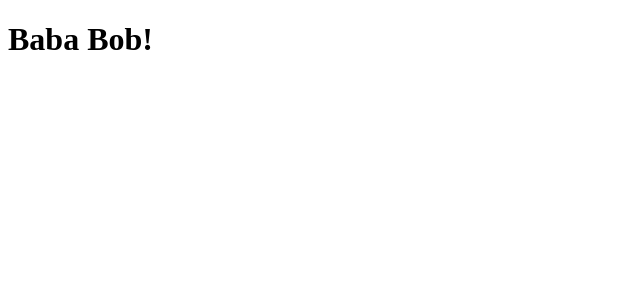
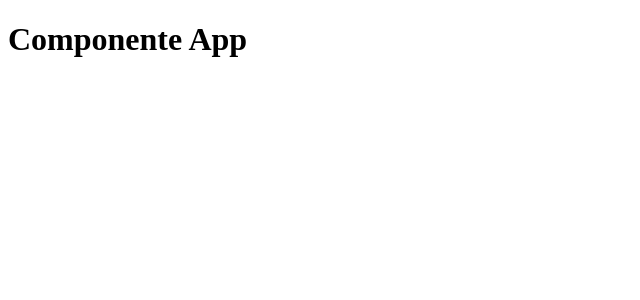
Before and after one commit to eduuk15/ReactFundamentos, a React app: page / in a window 1280 px wide. Shown: the top 300 px of the page, without its empty margins (0-640 px from the left). Built offline with nearby package versions, Linux system fonts and the light colour scheme.

Commit message:
criando primeiro componente

```diff
--- /dev/null
+++ b/src/App.js
@@ -0,0 +1,7 @@
+import React from "react";
+
+function App() {
+    return <h1>Componente App</h1>;
+}
+
+export default App;
--- a/src/index.js
+++ b/src/index.js
@@ -1,9 +1,9 @@
 import React from "react";
 import ReactDOM from "react-dom";
 
+import App from './App';
+
 ReactDOM.render(
-    <h1 id="title">
-        <span>Baba Bob!</span>
-    </h1>,
+    <App />,
     document.getElementById('root'),
 );
```
